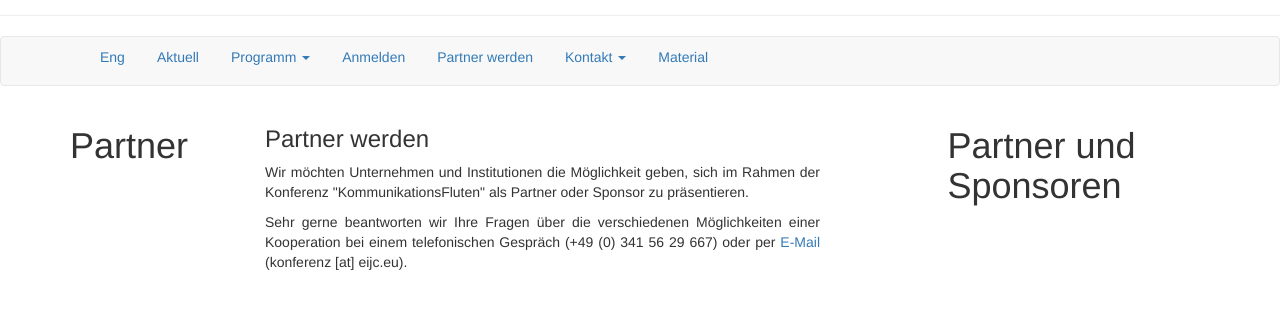
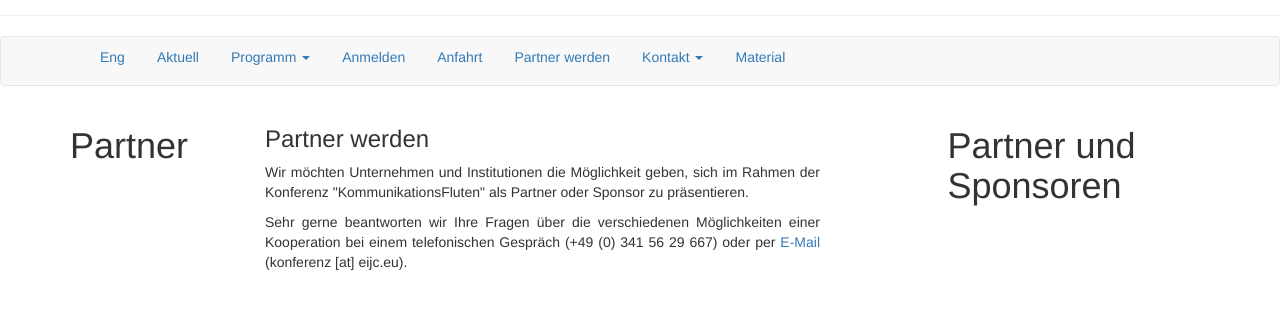
Before and after one commit to susedev/test, a Jekyll site: the page built from partner-werden.html, in a window 1280 px wide, cut to the strip 131-440 px from the top of the page. Built offline with Jekyll 4.4.1, drawn with Linux system fonts in a browser that asks for light colours; nearby versions of some CDN libraries.

Commit message:
Update navbar.html

```diff
--- a/_includes/navbar.html
+++ b/_includes/navbar.html
@@ -20,13 +20,12 @@
             <li><a href="{{ site.base_url }}/beitraege-und-referentinnen.html">Beiträge und ReferentInnen</a></li>
           </ul>
         <li><a href="{{ site.base_url }}/anmeldung.html">Anmelden <span class="sr-only">(current)</span></a></li>
+        <li><a href="{{ site.base_url }}/anfahrt.html">Anfahrt <span class="sr-only">(current)</span></a></li>
         <li><a href="{{ site.base_url }}/partner-werden.html">Partner werden <span class="sr-only">(current)</span></a></li>
         <li class="dropdown">
           <a href="{{ site.base_url }}/kontakt.html" class="dropdown-toggle" data-toggle="dropdown" role="button" aria-expanded="false">Kontakt <span class="caret"></span></a>
           <ul class="dropdown-menu" role="menu">
             <li><a href="{{ site.base_url }}/kontakt.html">Tagungsteam</a></li>
-            <li class="divider"></li>
-            <li><a href="{{ site.base_url }}/anfahrt.html">Anfahrt</a></li>
             <li class="divider"></li>
             <li><a href="{{ site.base_url }}/presse.html">Presse</a></li>
             <li class="divider"></li>
```
